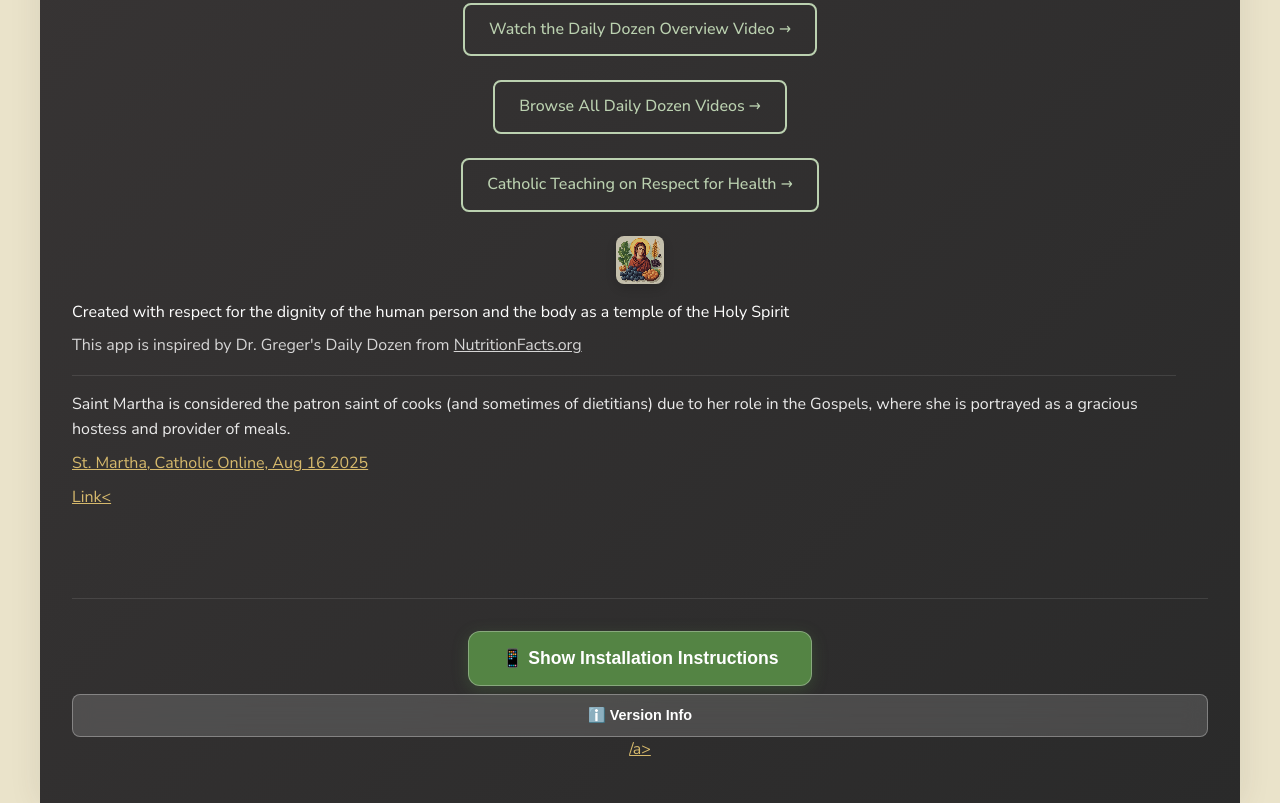
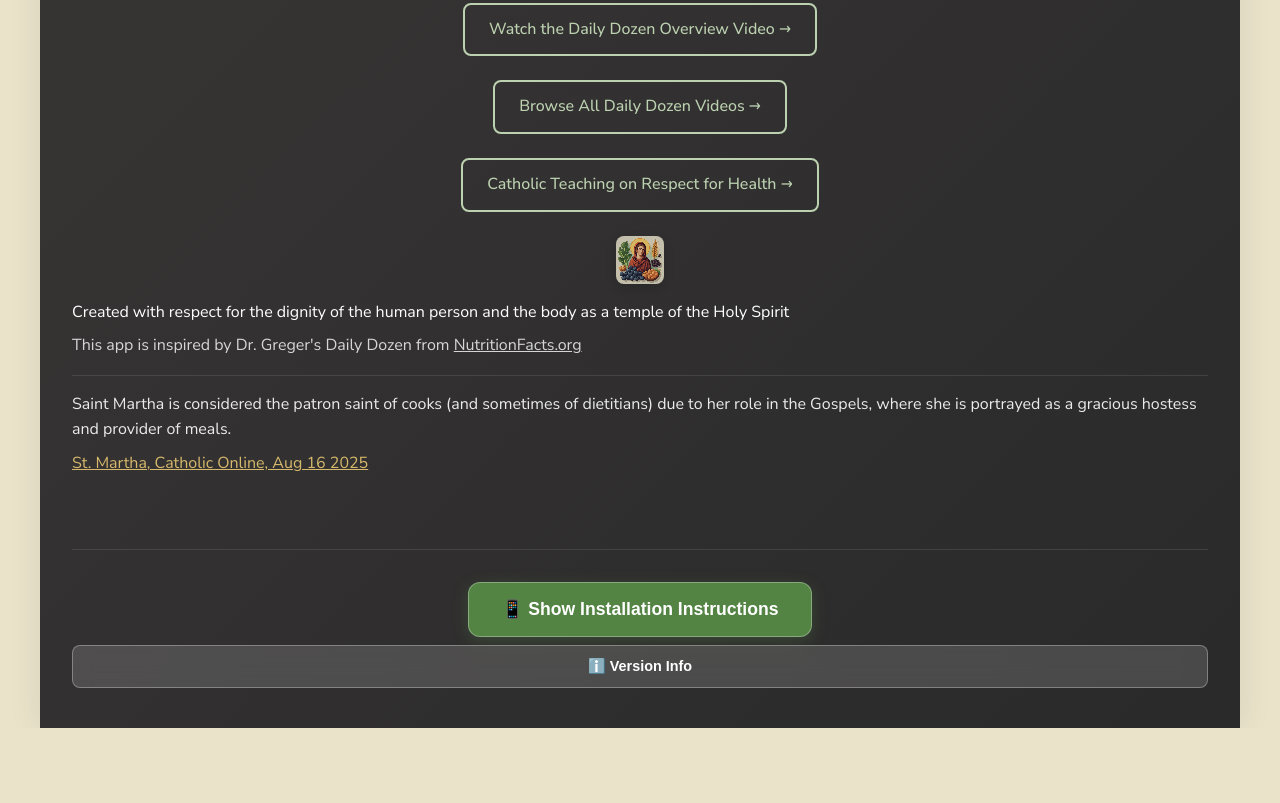
Before and after one commit to JacobStephens2/daily_dozen, a website: page index.html in a window 1280 px wide. Shown: the part 1693-2496 px from the top of the page. After the commit the page ends 2421 px from the top, so only its background shows below. Drawn offline with Linux system fonts and the light colour scheme.

Commit message:
Remove link

```diff
--- a/index.html
+++ b/index.html
@@ -121,10 +121,6 @@
                         <p>
                             <a style="color: var(--tacha);" href="https://www.catholic.org/saints/saint.php?saint_id=79" target="_blank" rel="noopener noreferrer">St. Martha, Catholic Online, Aug 16 2025</a>
                         </p>
-                        <p>
-                            <a style="color: var(--tacha);"
-                            href="https://reddit.com" target="_blank" rel="noopener noreferrer">Link<
-                        </p>
                     </div>
                 </div>
             </div>
@@ -134,7 +130,7 @@
                 </button>
                 <button class="version-info-btn" id="version-info-btn">
                     ℹ️ Version Info
-                </button>/a>
+                </button>
             </div>
         </footer>
     </div>
```
